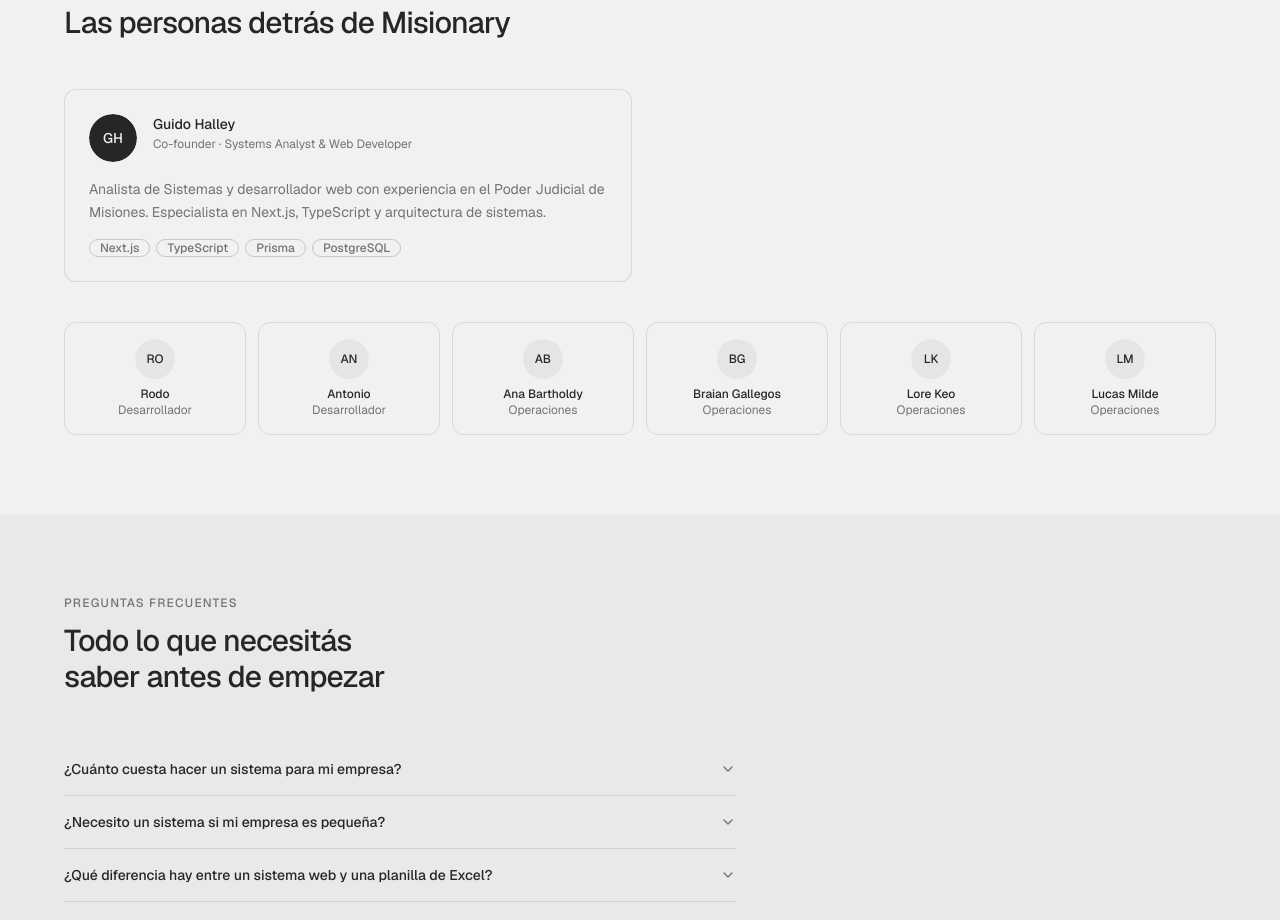
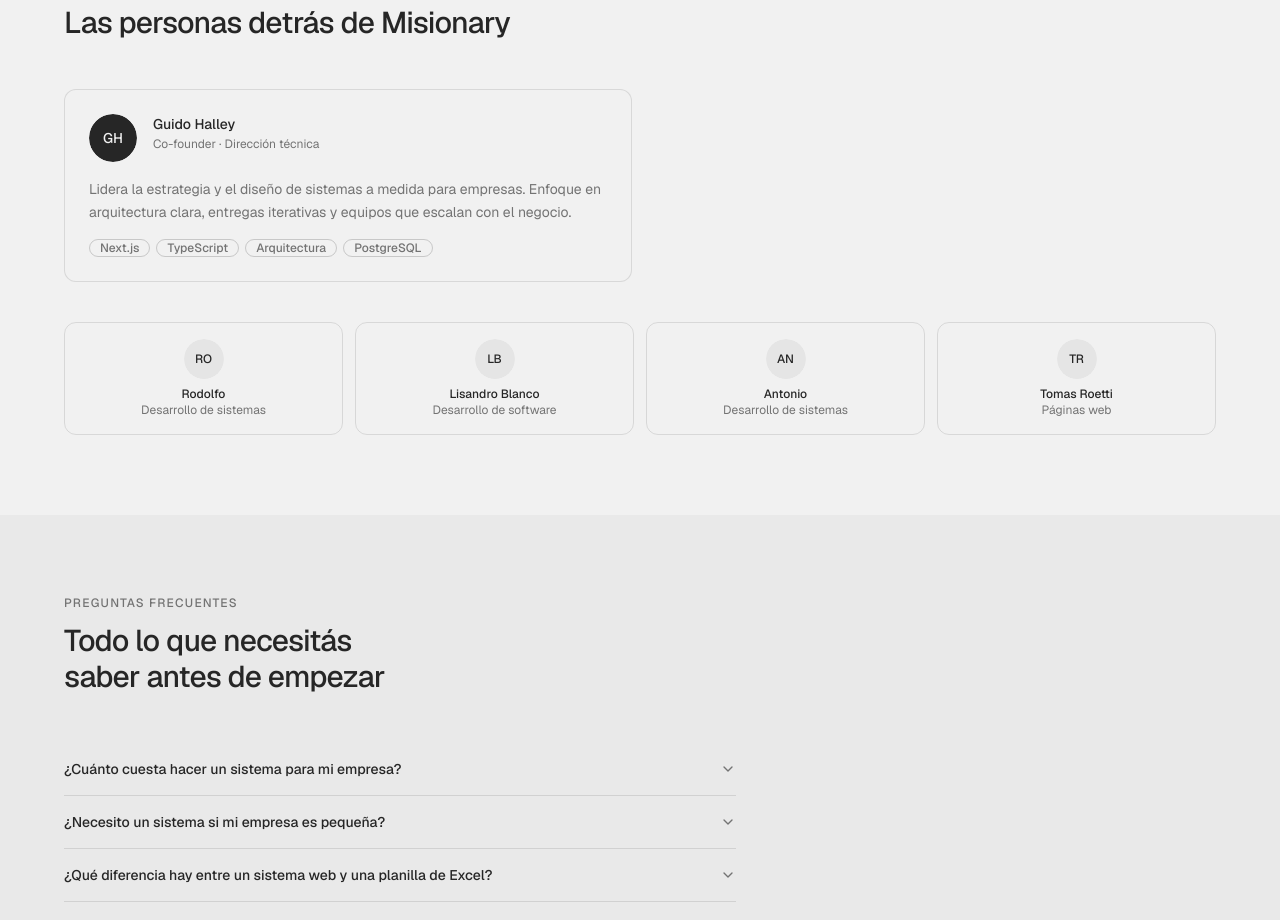
Before and after one commit to guidohalley/misionary-sistemas, a Next.js app: page / in a window 1280 px wide. Shown: the part 3520-4440 px from the top of the page. Built offline with nearby package versions, Linux system fonts and the light colour scheme.

Commit message:
feat(team): actualizar roster y bios del equipo
Co-authored-by: Guido Halley <guidohalley@users.noreply.github.com>

```diff
--- a/components/sections/team.tsx
+++ b/components/sections/team.tsx
@@ -7,20 +7,18 @@ import { Badge } from "@/components/ui/badge"
 const COFOUNDERS = [
   {
     name: "Guido Halley",
-    role: "Co-founder · Systems Analyst & Web Developer",
-    bio: "Analista de Sistemas y desarrollador web con experiencia en el Poder Judicial de Misiones. Especialista en Next.js, TypeScript y arquitectura de sistemas.",
+    role: "Co-founder · Dirección técnica",
+    bio: "Lidera la estrategia y el diseño de sistemas a medida para empresas. Enfoque en arquitectura clara, entregas iterativas y equipos que escalan con el negocio.",
     initials: "GH",
-    tags: ["Next.js", "TypeScript", "Prisma", "PostgreSQL"],
+    tags: ["Next.js", "TypeScript", "Arquitectura", "PostgreSQL"],
   },
 ]
 
 const TEAM = [
-  { name: "Rodo", role: "Desarrollador", initials: "RO" },
-  { name: "Antonio", role: "Desarrollador", initials: "AN" },
-  { name: "Ana Bartholdy", role: "Operaciones", initials: "AB" },
-  { name: "Braian Gallegos", role: "Operaciones", initials: "BG" },
-  { name: "Lore Keo", role: "Operaciones", initials: "LK" },
-  { name: "Lucas Milde", role: "Operaciones", initials: "LM" },
+  { name: "Rodolfo", role: "Desarrollo de sistemas", initials: "RO" },
+  { name: "Lisandro Blanco", role: "Desarrollo de software", initials: "LB" },
+  { name: "Antonio", role: "Desarrollo de sistemas", initials: "AN" },
+  { name: "Tomas Roetti", role: "Páginas web", initials: "TR" },
 ]
 
 const cardVariants = {
@@ -92,7 +90,7 @@ export function Team() {
         </motion.div>
 
         <motion.div
-          className="grid grid-cols-2 sm:grid-cols-3 md:grid-cols-6 gap-2 sm:gap-3"
+          className="grid grid-cols-2 sm:grid-cols-2 md:grid-cols-4 gap-2 sm:gap-3"
           variants={{ hidden: {}, show: { transition: { staggerChildren: 0.06 } } }}
           initial="hidden"
           whileInView="show"
```
